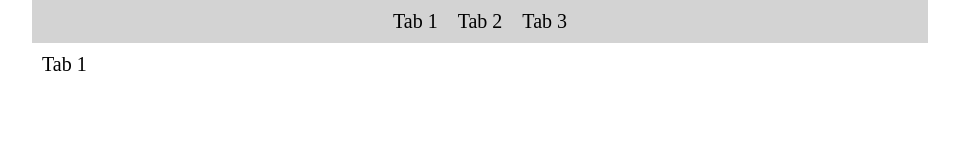
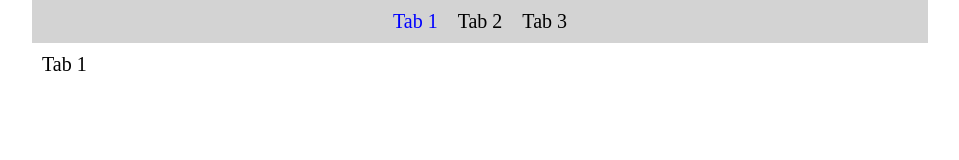
Before and after one commit to JollyGolf/test-task, a React (Create React App) app: page / in a window 1280 px wide. Shown: the top 160 px of the page, without its empty margins (160-1119 px from the left). Built offline with nearby package versions, Linux system fonts and the light colour scheme.

Commit message:
Created Tabs v.1.0

```diff
--- a/src/Tabs/TabHOC.js
+++ b/src/Tabs/TabHOC.js
@@ -4,30 +4,32 @@ import styled from 'styled-components';
 import Tab1 from './Tab1';
 import Tab2 from './Tab2';
 import Tab3 from './Tab3';
-import TabLabel from './TabLabel';
+import Label from './TabLabel';
 
-const withHOC = activeTabIndex => () =>
-  (activeTabIndex === 1) ? <Tab1/> :
-  (activeTabIndex === 2) ? <Tab2/> :
-  (activeTabIndex === 3) ? <Tab3/> : null
-
-const TabFunctional = () => {
-  const [activeTabIndex, setActiveTabIndex] = useState(1);
-  const Content = withHOC(activeTabIndex);
-  const changeTab = index => () => setActiveTabIndex(index);
+const Tabs = () => {
+  const [activeTab, setTab] = useState(1);
+  const Content = () =>
+    (activeTab === 1) ? <Tab1/> :
+    (activeTab === 2) ? <Tab2/> :
+    (activeTab === 3) ? <Tab3/> : null;
+  const changeTab = index => () => setTab(index);
+  const withHOC = index => Label =>
+    (activeTab === index)
+      ? <Label onClick={ changeTab(index) } active>Tab {index}</Label>
+      : <Label onClick={ changeTab(index) }>Tab {index}</Label>;
   return (
     <Container>
       <Navigation>
-        <TabLabel active={activeTabIndex === 1} onClick={ changeTab(1) }>Tab 1</TabLabel>
-        <TabLabel active={activeTabIndex === 2} onClick={ changeTab(2) }>Tab 2</TabLabel>
-        <TabLabel active={activeTabIndex === 3} onClick={ changeTab(3) }>Tab 3</TabLabel>
+        { withHOC(1)(Label) }
+        { withHOC(2)(Label) }
+        { withHOC(3)(Label) }
       </Navigation>
       <Content />
     </Container>
   );
 }
 
-export default TabFunctional;
+export default Tabs;
 
 const Container = styled.div`
   display: flex;
@@ -45,31 +47,3 @@ const Navigation = styled.div`
   justify-content: center;
   background-color: lightgrey;
 `
-
-
-// class TabFunctional extends React.Component {
-//   constructor() {
-//     super()
-//     this.state = { activeTabIndex: 1 }
-//     this.changeTab = this.changeTab.bind(this)
-//   }
-
-//   changeTab(index) {
-//     this.setState({ activeTabIndex: index });
-//   }
-
-//   render() {
-//     const { activeTabIndex } = this.state;
-//     const Content = withHOC(activeTabIndex);
-//     return (
-//       <Container>
-//         <Navigation>
-//           <TabLabel active={activeTabIndex === 1} onClick={this.changeTab.bind(this, 1)}>Tab 1</TabLabel>
-//           <TabLabel active={activeTabIndex === 2} onClick={this.changeTab.bind(this, 2)}>Tab 2</TabLabel>
-//           <TabLabel active={activeTabIndex === 3} onClick={this.changeTab.bind(this, 3)}>Tab 3</TabLabel>
-//         </Navigation>
-//         <Content />
-//       </Container>
-//     )
-//   }
-// }
--- a/src/Tabs/TabLabel.js
+++ b/src/Tabs/TabLabel.js
@@ -1,11 +1,13 @@
 import React from 'react';
 import styled from 'styled-components';
 
-const TabLabel = ({ active, children, onClick }) => <Label className={active ? 'active' : ''} onClick={onClick}>{children}</Label>;
+const TabLabel = ({ active, children, onClick }) => {
+  const Label = styled.div`
+    padding: 10px;
+    cursor: pointer;
+    color: ${active ? 'blue' : 'black'}
+  `
+  return <Label onClick={onClick}>{children}</Label>
+}
 
 export default TabLabel;
-
-const Label = styled.div`
-  padding: 10px;
-  cursor: pointer;
-`
```
